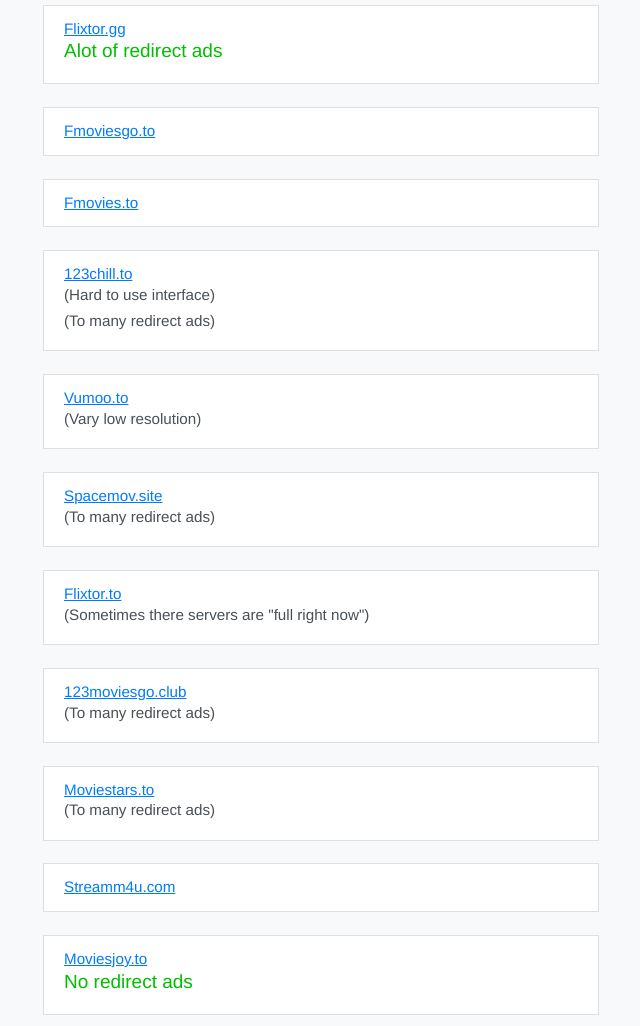
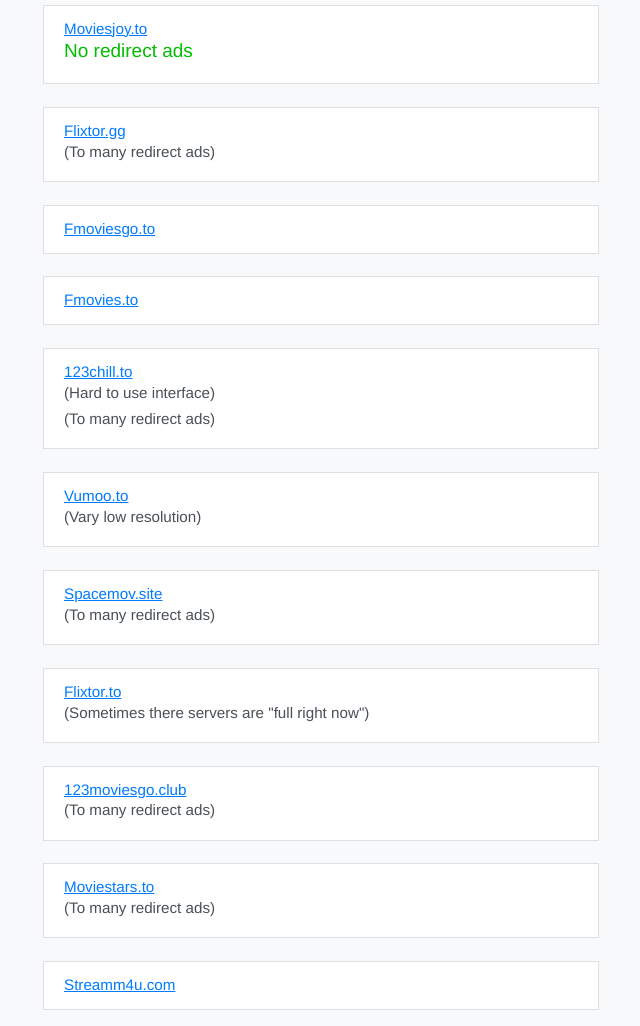
Before and after one commit to filmindex/Filmindex.github.io, a plain HTML site: page index.html in a window 1280 px wide. Shown: the part 274-1300 px from the top of the page, without its empty margins (319-959 px from the left). Drawn offline with Linux system fonts and the light colour scheme.

Commit message:
Update index.html

```diff
--- a/index.html
+++ b/index.html
@@ -51,9 +51,16 @@
     <center>
       <h1> Use adblocker</h1>
     </center>
-      <li class="list-group-item list-group-item-action">
+
+	<li class="list-group-item list-group-item-action">
+        <a href="https://moviesjoy.to">Moviesjoy.to</a>
+        <h5>No redirect ads</h5>
+        </li>
+	    <br>
+
+	<li class="list-group-item list-group-item-action">
         <a href="https://flixtor.gg">Flixtor.gg </a>
-        <h5>Alot of redirect ads</h5>
+        <h6>(To many redirect ads)</h6>
       </li>
       <br>
       <li class="list-group-item list-group-item-action">
@@ -103,11 +110,7 @@
       <li class="list-group-item list-group-item-action">
         <a href="https://streamm4u.com">Streamm4u.com</a>
       </li>
-      <br>
-      <li class="list-group-item list-group-item-action">
-        <a href="https://moviesjoy.to">Moviesjoy.to</a>
-        <h5>No redirect ads</h5>
-        </li>
+
         <br>
         <li class="list-group-item list-group-item-action">
 
```
